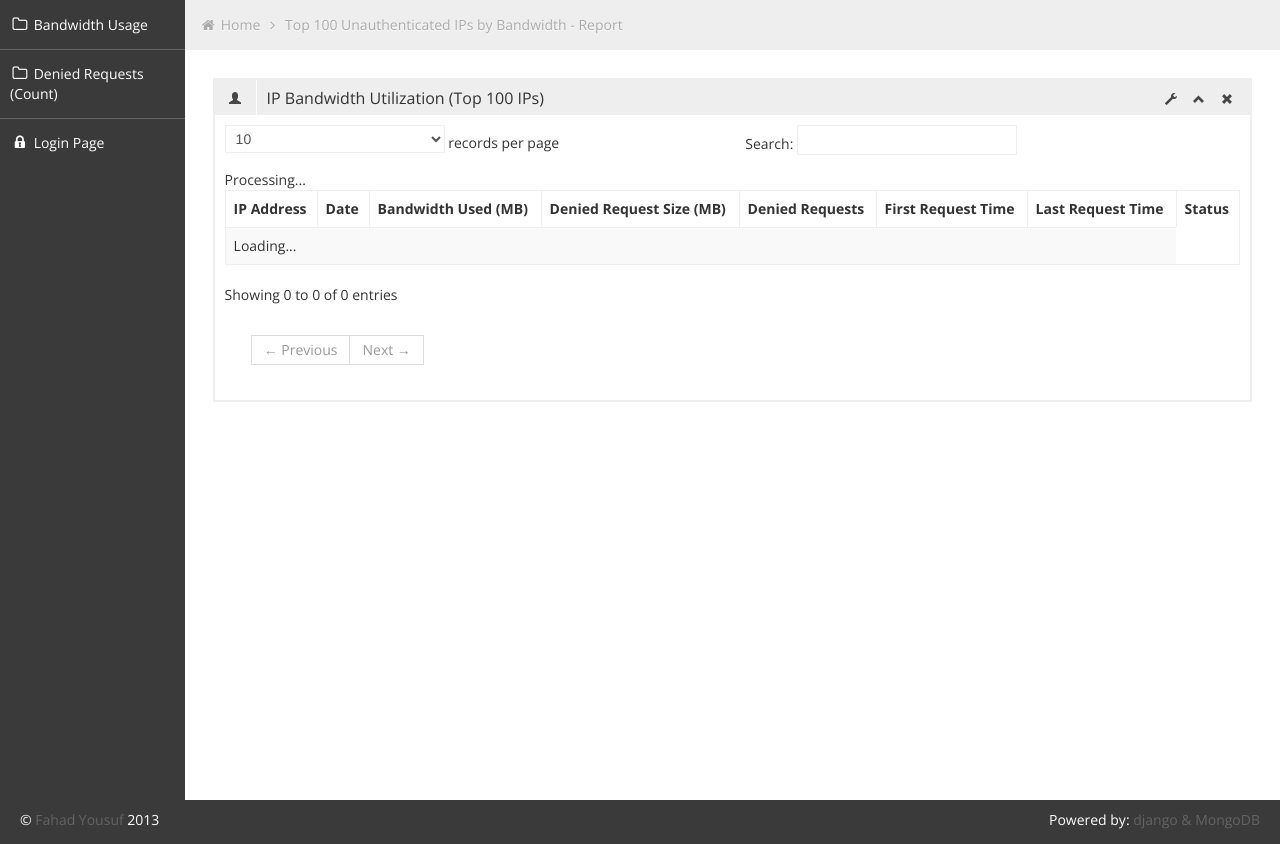
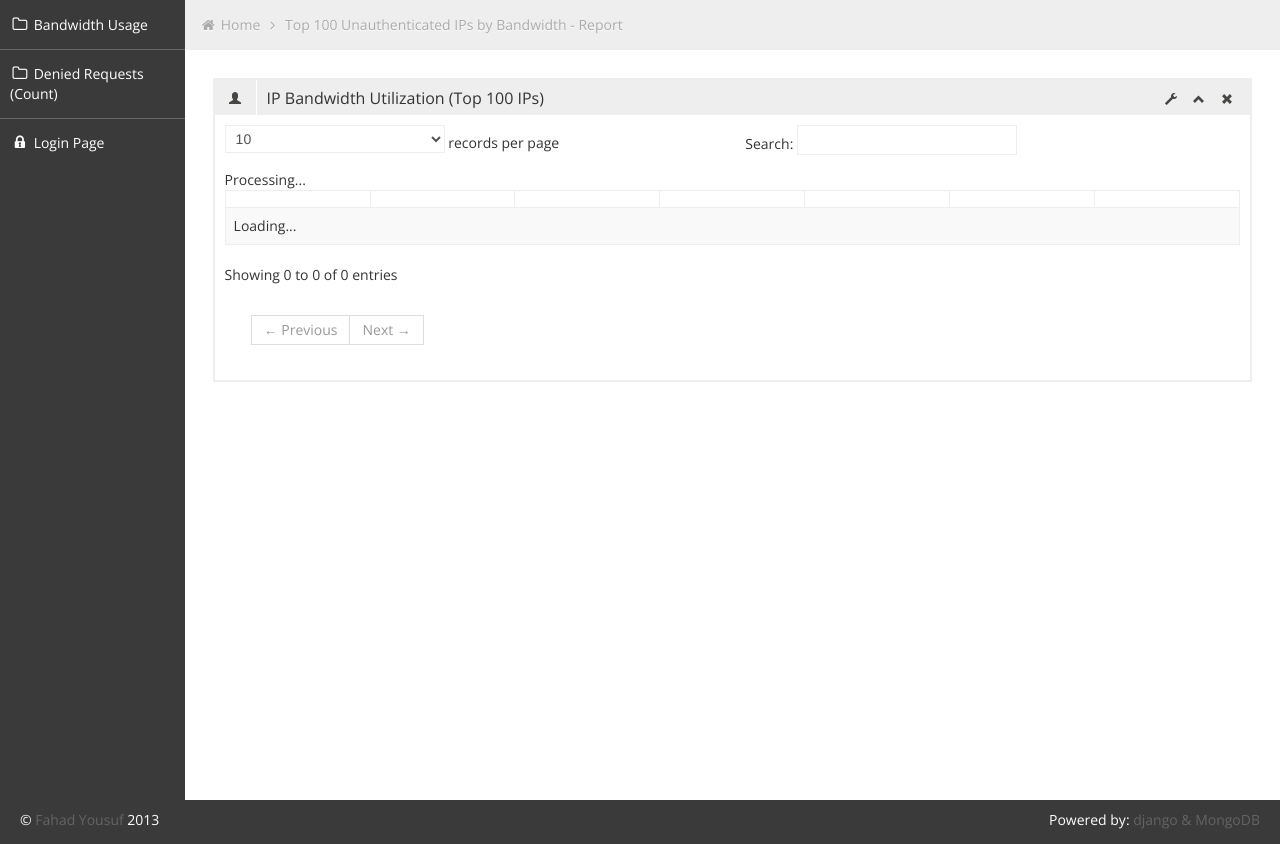
Before and after one commit to fahadysf/bluecoat-loganalyzer, a Django app: template templates/top-ips-bw.html in a window 1280 px wide. Shown: the part 41-885 px from the top of the page. Run offline with Django 3.2, Linux system fonts and the light colour scheme; the template is opened without the code that fills it, so the values that code supplies are empty; some libraries are stand-ins or nearby versions.

Commit message:
JSON Data View tweaking

```diff
--- a/templates/top-ips-bw.html
+++ b/templates/top-ips-bw.html
@@ -30,21 +30,7 @@
             </div>
             <div class="box-content">
                 <table class="table table-striped table-bordered  datatable">
-                  <thead>
-                      <tr>
-                          <th>IP Address</th>
-                          <th>Date</th>
-                          <th>Bandwidth Used (MB)</th>
-                          <th>Denied Request Size (MB)</th>
-                          <th>Denied Requests</th>
-                          <th>First Request Time</th>
-                          <th>Last Request Time</th>
-                          <th>Status</th>
-                      </tr>
-                  </thead>
-                  <tbody>
 
-                  </tbody>
               </table>
             </div>
         </div><!--/span-->
```
